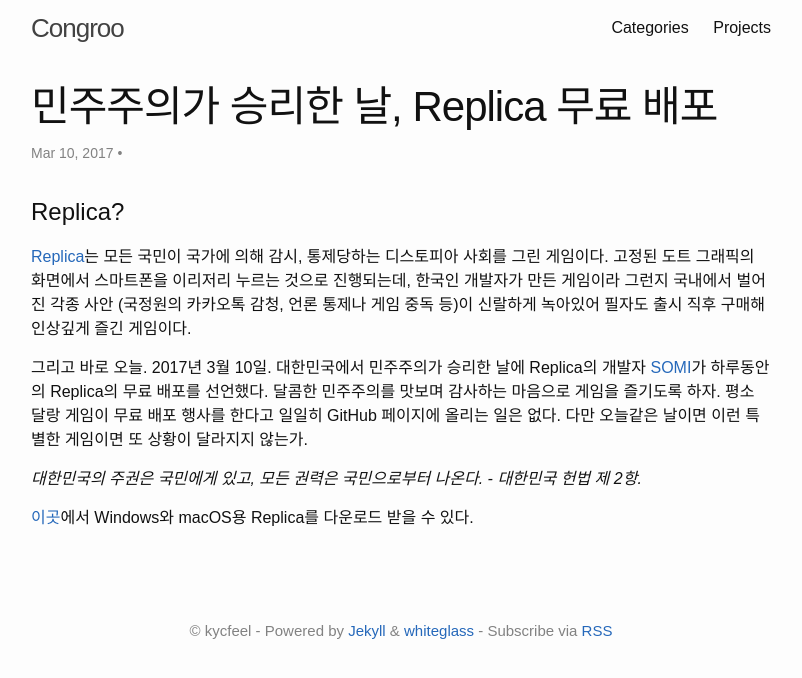
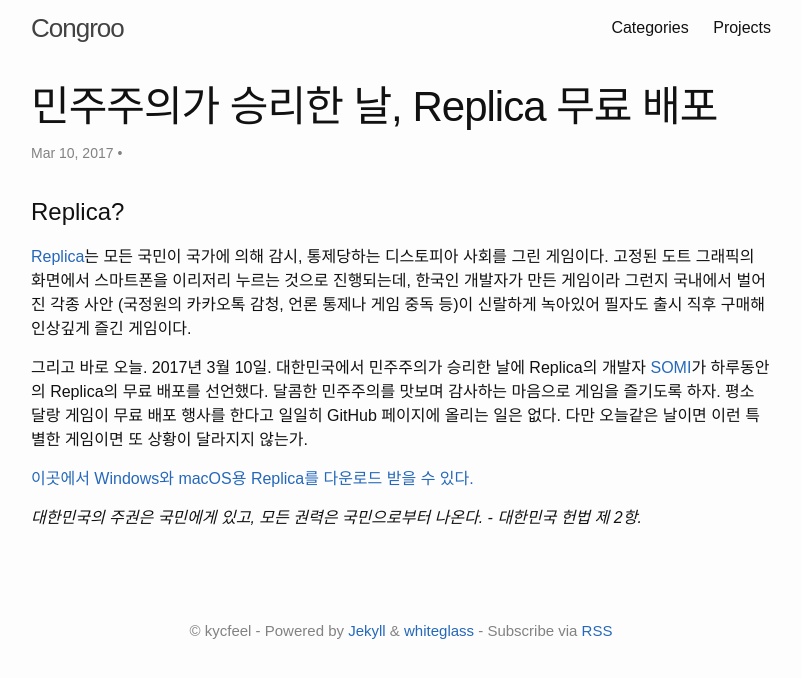
Before and after one commit to kycfeel/kycfeel.github.io, a Jekyll site: the page built from _posts/2017-03-10-민주주의가-승리한-날-Replica-무료-배포.md, in a window 1280 px wide. Shown: the top 678 px of the page, without its empty margins (239-1041 px from the left). Built offline with Jekyll 4.4.1, drawn with Linux system fonts in a browser that asks for light colours.

Commit message:
Displaying issue fixed

```diff
--- a/_posts/2017-03-10-민주주의가-승리한-날-Replica-무료-배포.md
+++ b/_posts/2017-03-10-민주주의가-승리한-날-Replica-무료-배포.md
@@ -12,6 +12,6 @@
 
 그리고 바로 오늘. 2017년 3월 10일. 대한민국에서 민주주의가 승리한 날에 Replica의 개발자 [SOMI](https://somigames.com/blog/)가 하루동안의 Replica의 무료 배포를 선언했다. 달콤한 민주주의를 맛보며 감사하는 마음으로 게임을 즐기도록 하자. 평소 달랑 게임이 무료 배포 행사를 한다고 일일히 GitHub 페이지에 올리는 일은 없다. 다만 오늘같은 날이면 이런 특별한 게임이면 또 상황이 달라지지 않는가.
 
+[이곳에서 Windows와 macOS용 Replica를 다운로드 받을 수 있다.](https://indiesomi.itch.io/replica)
+
 *대한민국의 주권은 국민에게 있고, 모든 권력은 국민으로부터 나온다. - 대한민국 헌법 제 2항.*
-
-[이곳](https://indiesomi.itch.io/replica)에서 Windows와 macOS용 Replica를 다운로드 받을 수 있다.
```
